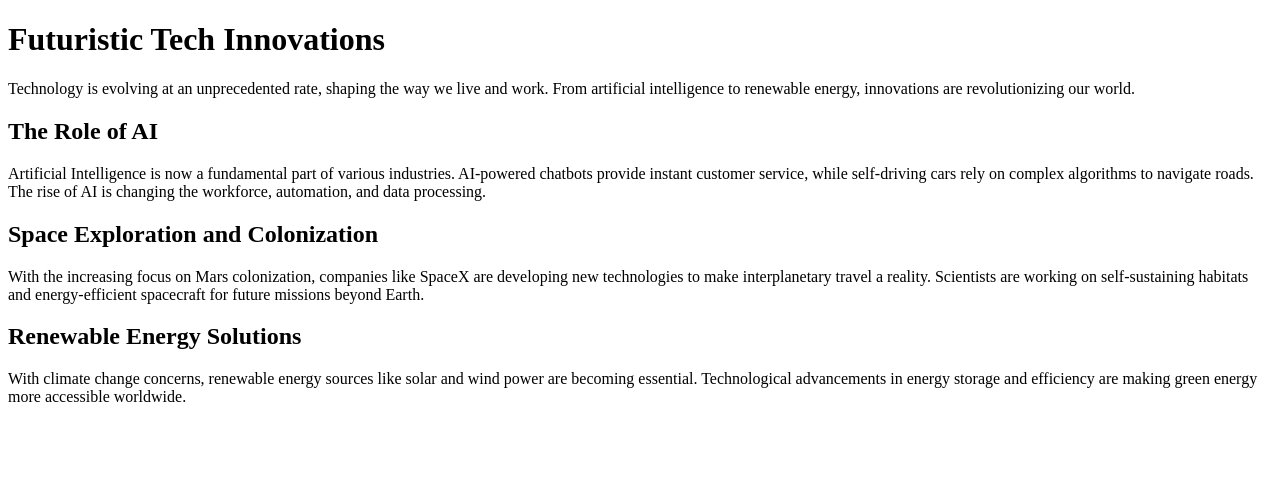
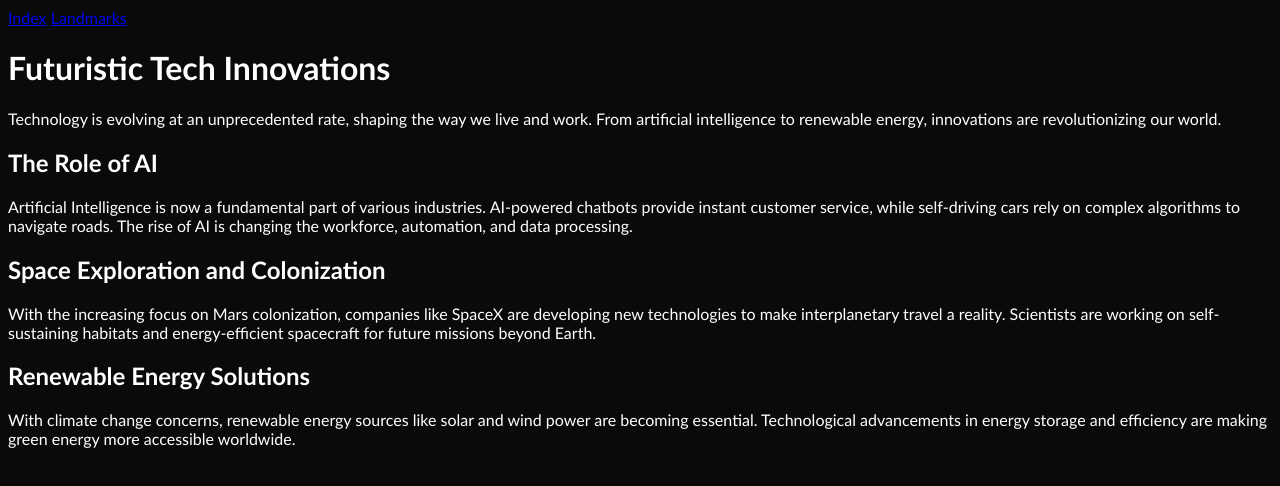
Before and after one commit to smk37git/INFOTC-2830, a plain HTML site: page Homework/CSS Assignment/index.html in a window 1280 px wide. Drawn offline with Linux system fonts and the light colour scheme.

Commit message:
Added required files styling + navbar

```diff
--- a/Homework/CSS Assignment/index.html
+++ b/Homework/CSS Assignment/index.html
@@ -10,9 +10,14 @@
         <title>Futuristic Tech Innovations</title>
         <meta name="description" content="">
         <meta name="viewport" content="width=device-width, initial-scale=1">
-        <link rel="stylesheet" href="">
+        <link rel="stylesheet" href="styles.css">
     </head>
     <body>
+        <nav>
+            <a href="index.html">Index</a>
+            <a href="landmarks.html">Landmarks</a>
+        </nav>
+
         <h1>Futuristic Tech Innovations</h1>
 
         <p>Technology is evolving at an unprecedented rate, shaping the way we live and work. From
--- a/Homework/CSS Assignment/styles.css
+++ b/Homework/CSS Assignment/styles.css
@@ -1,6 +1,9 @@
 /* INDEX + LANDMARK STYLING */
-
-
+body {
+    background-color: #0a0a0a;
+    color: white;
+    font-family: 'Trebuchet MS';
+}
 
 
 /* INDEX STYLING */
```
Also changed, not shown: Homework/CSS Assignment/landmarks.html (+6 -1 lines).
